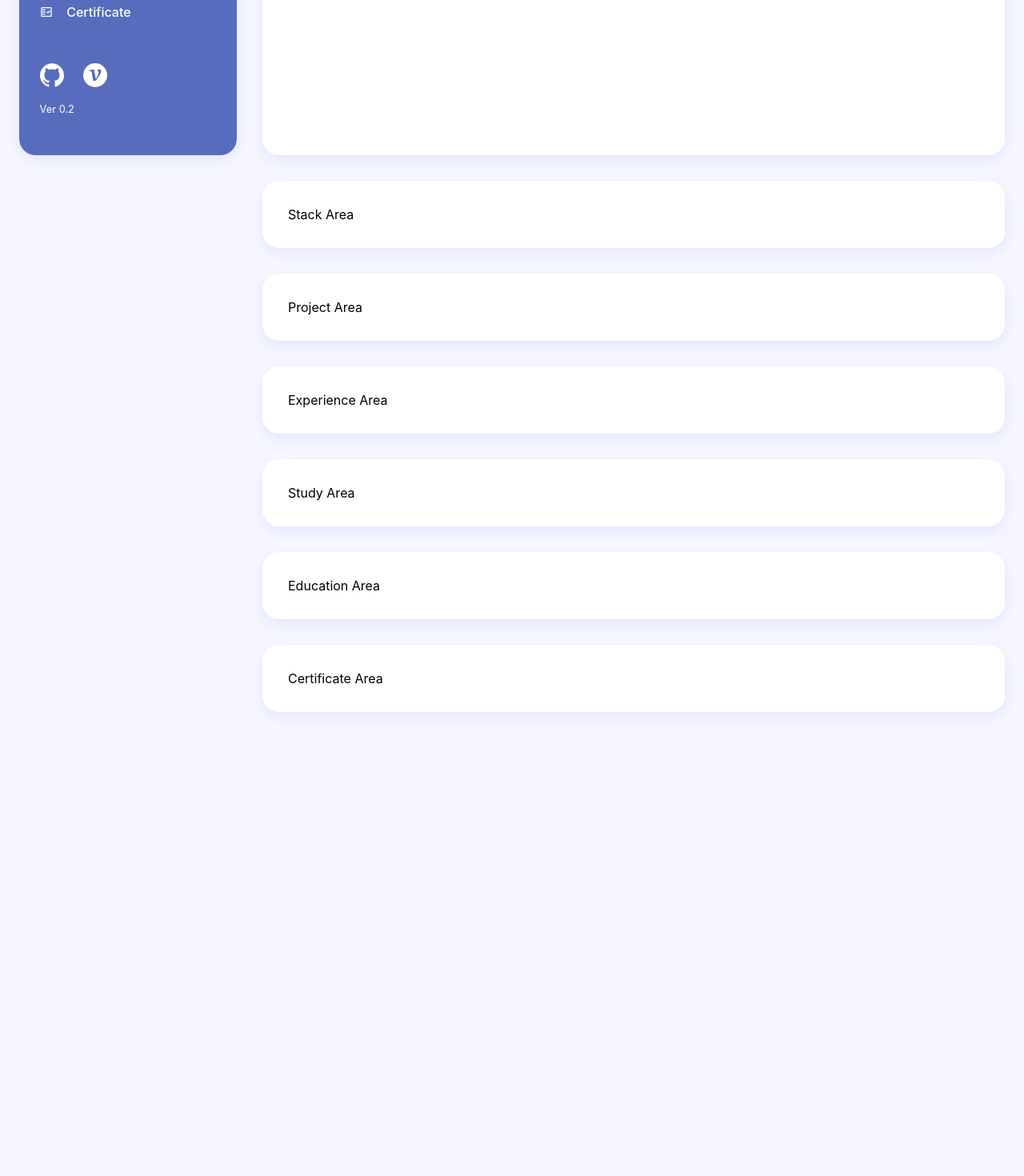
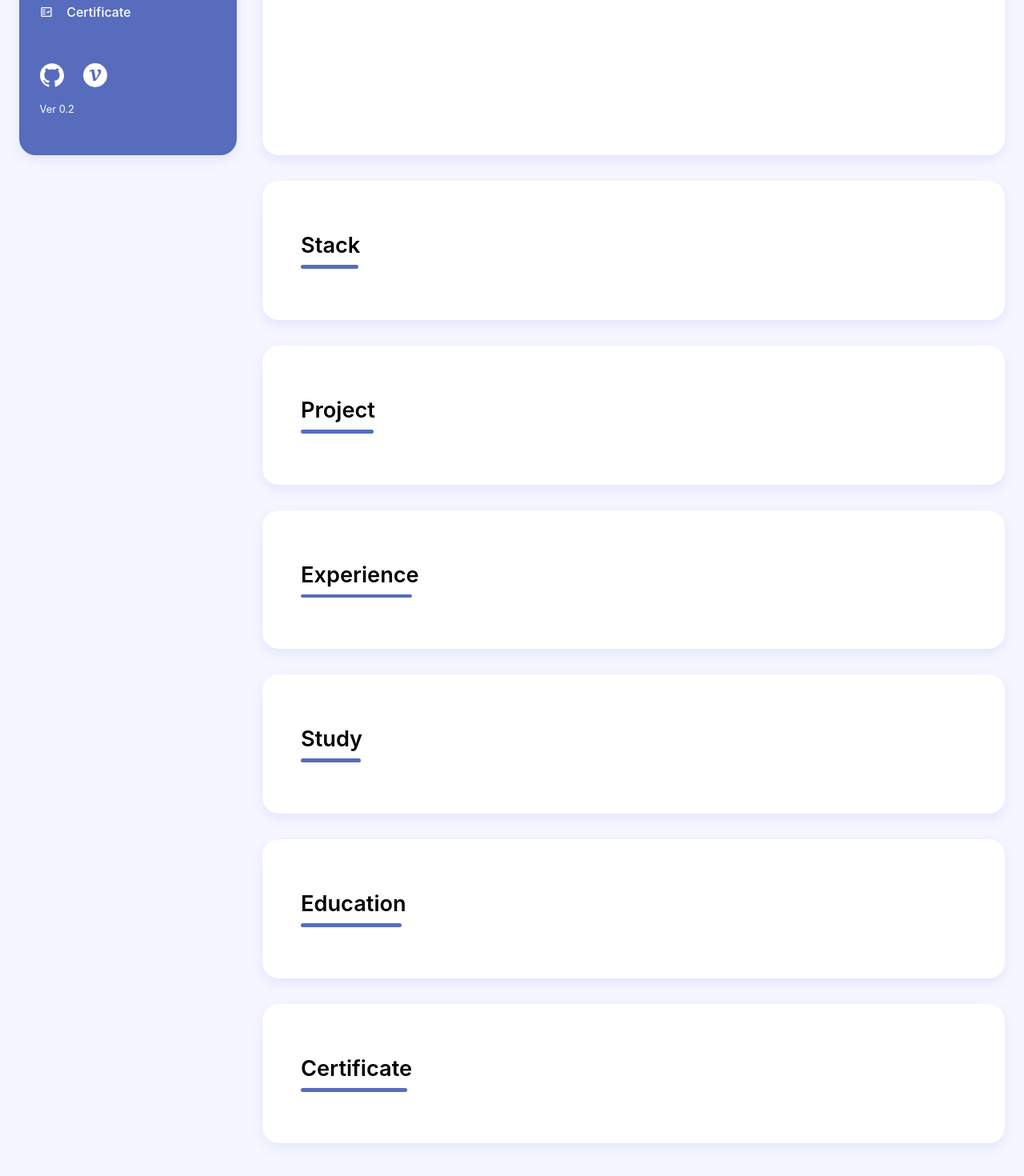
Before and after one commit to kimdonggu42/portfolio, a React (Create React App) app: page / in a window 1280 px wide. Shown: the part 478-1948 px from the top of the page at 80% size. Before the commit the page ends 1448 px from the top, so only its background shows below. Built offline with nearby package versions, Linux system fonts and the light colour scheme.

Commit message:
Design : 각 컴포넌트 타이틀 디자인

```diff
--- a/src/components/Certificate.tsx
+++ b/src/components/Certificate.tsx
@@ -2,15 +2,33 @@ import styled from "styled-components";
 
 const CertificateContainer = styled.div`
   border: 1px solid #9384d1;
-  padding: 2rem;
+  padding: 4rem 3rem 4rem 3rem;
   border-radius: 1.3rem;
   border: none;
   background-color: white;
   box-shadow: 0px 6px 15px 0px rgba(74, 99, 231, 0.1);
 `;
 
+const CertificateTitle = styled.div`
+  font-size: 1.7rem;
+  font-weight: 600;
+`;
+
+const UnderBar = styled.div`
+  width: 8.3rem;
+  height: 0.3rem;
+  margin-top: 0.5rem;
+  border-radius: 50px;
+  background-color: ${(props) => props.theme.color.mainColor};
+`;
+
 function Certificate() {
-  return <CertificateContainer>Certificate Area</CertificateContainer>;
+  return (
+    <CertificateContainer>
+      <CertificateTitle>Certificate</CertificateTitle>
+      <UnderBar></UnderBar>
+    </CertificateContainer>
+  );
 }
 
 export default Certificate;
--- a/src/components/Education.tsx
+++ b/src/components/Education.tsx
@@ -2,15 +2,33 @@ import styled from "styled-components";
 
 const EducationContainer = styled.div`
   border: 1px solid #9384d1;
-  padding: 2rem;
+  padding: 4rem 3rem 4rem 3rem;
   border-radius: 1.3rem;
   border: none;
   background-color: white;
   box-shadow: 0px 6px 15px 0px rgba(74, 99, 231, 0.1);
 `;
 
+const EducationTitle = styled.div`
+  font-size: 1.7rem;
+  font-weight: 600;
+`;
+
+const UnderBar = styled.div`
+  width: 7.9rem;
+  height: 0.3rem;
+  margin-top: 0.5rem;
+  border-radius: 50px;
+  background-color: ${(props) => props.theme.color.mainColor};
+`;
+
 function Education() {
-  return <EducationContainer>Education Area</EducationContainer>;
+  return (
+    <EducationContainer>
+      <EducationTitle>Education</EducationTitle>
+      <UnderBar></UnderBar>
+    </EducationContainer>
+  );
 }
 
 export default Education;
--- a/src/components/Experience.tsx
+++ b/src/components/Experience.tsx
@@ -2,15 +2,33 @@ import styled from "styled-components";
 
 const ExperienceContainer = styled.div`
   border: 1px solid #9384d1;
-  padding: 2rem;
+  padding: 4rem 3rem 4rem 3rem;
   border-radius: 1.3rem;
   border: none;
   background-color: white;
   box-shadow: 0px 6px 15px 0px rgba(74, 99, 231, 0.1);
 `;
 
+const ExperienceTitle = styled.div`
+  font-size: 1.7rem;
+  font-weight: 600;
+`;
+
+const UnderBar = styled.div`
+  width: 8.7rem;
+  height: 0.3rem;
+  margin-top: 0.5rem;
+  border-radius: 50px;
+  background-color: ${(props) => props.theme.color.mainColor};
+`;
+
 function Experience() {
-  return <ExperienceContainer>Experience Area</ExperienceContainer>;
+  return (
+    <ExperienceContainer>
+      <ExperienceTitle>Experience</ExperienceTitle>
+      <UnderBar></UnderBar>
+    </ExperienceContainer>
+  );
 }
 
 export default Experience;
--- a/src/components/Index.tsx
+++ b/src/components/Index.tsx
@@ -36,7 +36,7 @@ const ProfileWrapper = styled.div`
 const NameArea = styled.div`
   > .name {
     font-size: 1.5rem;
-    font-weight: 500;
+    font-weight: 600;
     margin-bottom: 0.5rem;
   }
 
@@ -81,11 +81,19 @@ const LinkWrapper = styled.div`
 
     > .githubIcon {
       cursor: pointer;
+
+      &:hover {
+        opacity: 0.8;
+      }
     }
 
     > .velogIcon {
       border-radius: 5rem;
       cursor: pointer;
+
+      &:hover {
+        opacity: 0.8;
+      }
     }
   }
 `;
--- a/src/components/Introduce.tsx
+++ b/src/components/Introduce.tsx
@@ -2,15 +2,33 @@ import styled from "styled-components";
 
 const IntroduceContainer = styled.div`
   height: 37rem;
-  padding: 2rem;
+  padding: 4rem 3rem 4rem 3rem;
   border-radius: 1.3rem;
   border: none;
   background-color: white;
   box-shadow: 0px 6px 15px 0px rgba(74, 99, 231, 0.1);
 `;
 
+const IntroduceTitle = styled.div`
+  font-size: 1.7rem;
+  font-weight: 600;
+`;
+
+const UnderBar = styled.div`
+  width: 7.5rem;
+  height: 0.3rem;
+  margin-top: 0.5rem;
+  border-radius: 50px;
+  background-color: ${(props) => props.theme.color.mainColor};
+`;
+
 function Introduce() {
-  return <IntroduceContainer>Introduce Area</IntroduceContainer>;
+  return (
+    <IntroduceContainer>
+      <IntroduceTitle>Introduce</IntroduceTitle>
+      <UnderBar></UnderBar>
+    </IntroduceContainer>
+  );
 }
 
 export default Introduce;
--- a/src/components/Project.tsx
+++ b/src/components/Project.tsx
@@ -2,15 +2,33 @@ import styled from "styled-components";
 
 const ProjectContainer = styled.div`
   border: 1px solid #9384d1;
-  padding: 2rem;
+  padding: 4rem 3rem 4rem 3rem;
   border-radius: 1.3rem;
   border: none;
   background-color: white;
   box-shadow: 0px 6px 15px 0px rgba(74, 99, 231, 0.1);
 `;
 
+const ProjectTitle = styled.div`
+  font-size: 1.7rem;
+  font-weight: 600;
+`;
+
+const UnderBar = styled.div`
+  width: 5.7rem;
+  height: 0.3rem;
+  margin-top: 0.5rem;
+  border-radius: 50px;
+  background-color: ${(props) => props.theme.color.mainColor};
+`;
+
 function Project() {
-  return <ProjectContainer>Project Area</ProjectContainer>;
+  return (
+    <ProjectContainer>
+      <ProjectTitle>Project</ProjectTitle>
+      <UnderBar></UnderBar>
+    </ProjectContainer>
+  );
 }
 
 export default Project;
--- a/src/components/Stack.tsx
+++ b/src/components/Stack.tsx
@@ -2,15 +2,33 @@ import styled from "styled-components";
 
 const StackContainer = styled.div`
   border: 1px solid #9384d1;
-  padding: 2rem;
+  padding: 4rem 3rem 4rem 3rem;
   border-radius: 1.3rem;
   border: none;
   background-color: white;
   box-shadow: 0px 6px 15px 0px rgba(74, 99, 231, 0.1);
 `;
 
+const StackTitle = styled.div`
+  font-size: 1.7rem;
+  font-weight: 600;
+`;
+
+const UnderBar = styled.div`
+  width: 4.5rem;
+  height: 0.3rem;
+  margin-top: 0.5rem;
+  border-radius: 50px;
+  background-color: ${(props) => props.theme.color.mainColor};
+`;
+
 function Stack() {
-  return <StackContainer>Stack Area</StackContainer>;
+  return (
+    <StackContainer>
+      <StackTitle>Stack</StackTitle>
+      <UnderBar></UnderBar>
+    </StackContainer>
+  );
 }
 
 export default Stack;
--- a/src/components/Study.tsx
+++ b/src/components/Study.tsx
@@ -2,15 +2,33 @@ import styled from "styled-components";
 
 const StudyContainer = styled.div`
   border: 1px solid #9384d1;
-  padding: 2rem;
+  padding: 4rem 3rem 4rem 3rem;
   border-radius: 1.3rem;
   border: none;
   background-color: white;
   box-shadow: 0px 6px 15px 0px rgba(74, 99, 231, 0.1);
 `;
 
+const StudyTitle = styled.div`
+  font-size: 1.7rem;
+  font-weight: 600;
+`;
+
+const UnderBar = styled.div`
+  width: 4.7rem;
+  height: 0.3rem;
+  margin-top: 0.5rem;
+  border-radius: 50px;
+  background-color: ${(props) => props.theme.color.mainColor};
+`;
+
 function Study() {
-  return <StudyContainer>Study Area</StudyContainer>;
+  return (
+    <StudyContainer>
+      <StudyTitle>Study</StudyTitle>
+      <UnderBar></UnderBar>
+    </StudyContainer>
+  );
 }
 
 export default Study;
```
